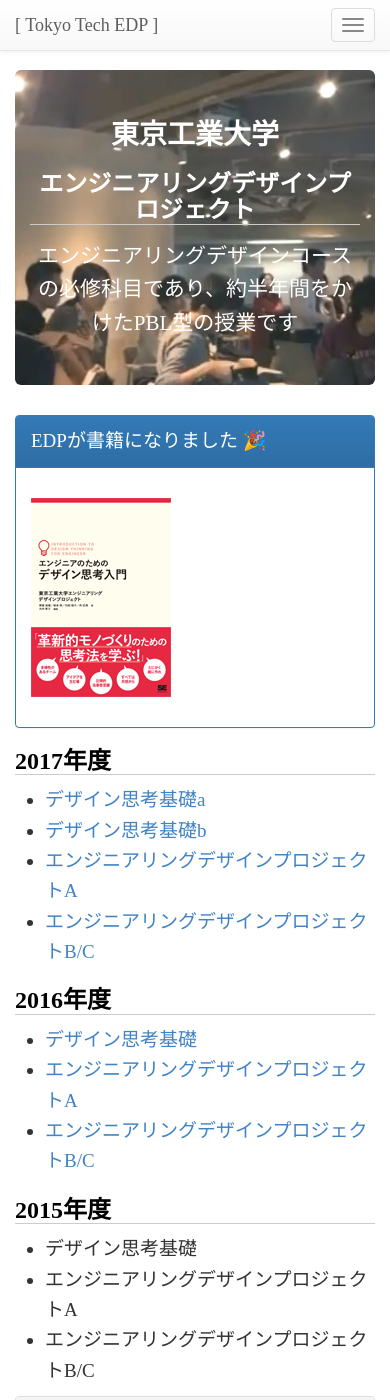
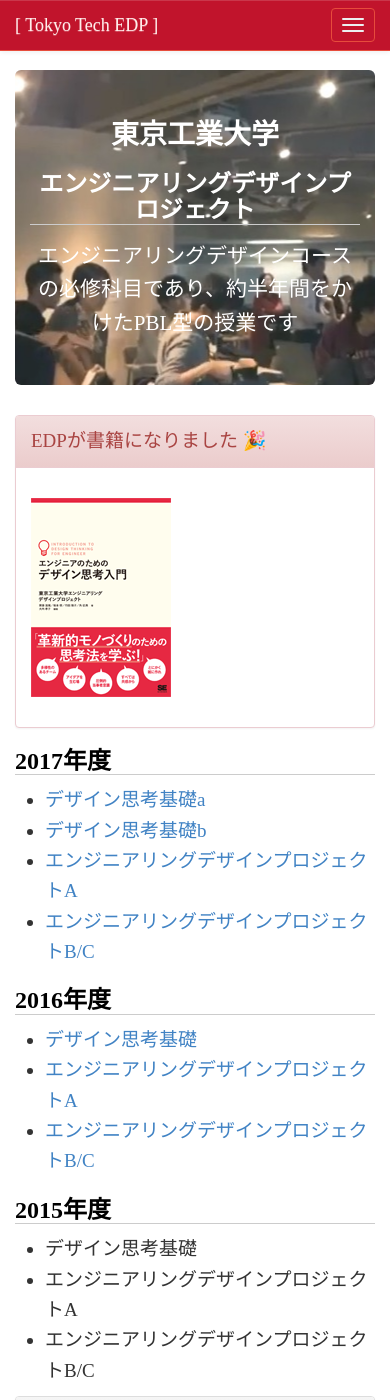
Before and after one commit to titech-edp/titech-edp.github.io, a Jekyll site: the page built from index.md, in a window 390 px wide and 1400 px high. Built offline with Jekyll 4.4.1, drawn with Linux system fonts in a browser that asks for light colours; emoji names are drawn with the system emoji font.

Commit message:
Change nav

```diff
--- a/_includes/head.html
+++ b/_includes/head.html
@@ -28,6 +28,7 @@
 
 <!-- Custom -->
 <link rel="stylesheet" href="/css/github.css">
+<link rel="stylesheet" href="/css/nav.css">
 <style type="text/css">
 <!--
 body {font-family: "游明朝", YuMincho, "ヒラギノ明朝 ProN W3", "Hiragino Mincho ProN", "HG明朝E", "ＭＳ Ｐ明朝", "ＭＳ 明朝", serif; font-size: 19px; }
--- /dev/null
+++ b/css/nav.scss
@@ -0,0 +1,57 @@
+---
+---
+
+/* Red */
+$bgDefault      : #C1142C;
+$bgHighlight    : #e74c3c;
+$colDefault     : #ecf0f1;
+$colHover       : #FFEEEB;
+
+/* --- Style --- */
+.navbar-default {
+    background-image: none;
+    background-color: $bgDefault;
+    border-color: $bgHighlight;
+    .navbar-brand {
+        color: $colDefault;
+        &:hover, &:focus {
+            color: $colHover; }}
+    .navbar-nav {
+        > li {
+            > a {
+                color: $colDefault;
+                &:hover, &:focus {
+                    color: $colHover;   }}}
+        .active {
+            > a, > a:hover, > a:focus {
+                color: $colHover;
+                background-color: $bgHighlight; }}
+        .open {
+            > a, > a:hover, > a:focus {
+                color: $colHover;
+                background-color: $bgHighlight;
+                .caret {
+                    border-top-color: $colHover;
+                    border-bottom-color: $colHover; }}}
+        > .dropdown {
+            > a {
+                .caret {
+                    border-top-color: $colDefault;
+                    border-bottom-color: $colDefault; }
+                &:hover, &:focus {
+                    .caret {
+                        border-top-color: $colHover;
+                        border-bottom-color: $colHover; }}}}}
+    .navbar-toggle {
+        border-color: $bgHighlight;
+        &:hover, &:focus {
+            background-color: $bgHighlight; }
+        .icon-bar {
+            background-color: $colDefault; }}}
+@media (max-width: 767px) {
+    .navbar-default .navbar-nav .open .dropdown-menu > li > a {
+        color: $colDefault;
+        &:hover, &:focus {
+            color: $colHover;
+            background-color: $bgHighlight; }}
+}
--- a/index.md
+++ b/index.md
@@ -6,7 +6,7 @@ layout: default
 
 <div class="col-md-7">
 
-<div class="panel panel-primary">
+<div class="panel panel-danger">
   <div class="panel-heading">EDPが書籍になりました :tada: </div>
   <div class="panel-body">
 <p><a href="http://www.shoeisha.co.jp/book/detail/9784798153858"><img src="images/edp-book.png" /></a></p>
```
